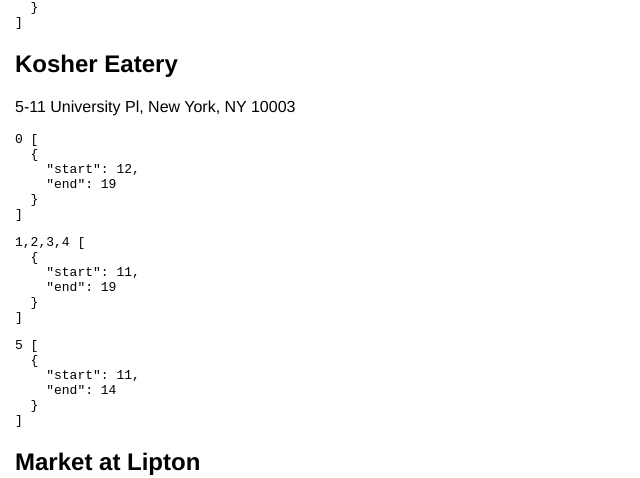
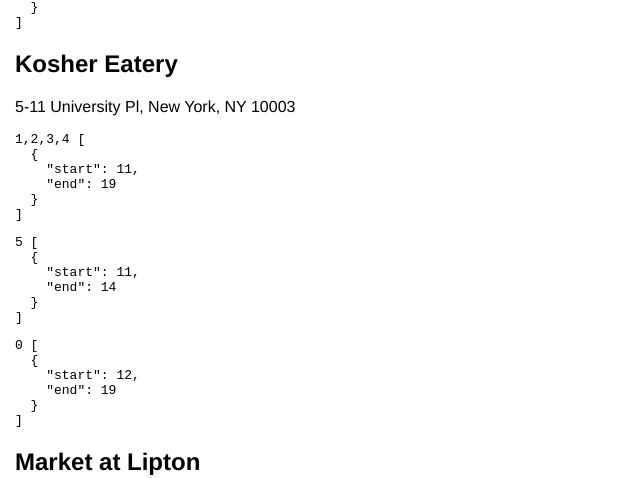
Before and after one commit to zhumingcheng697/NYU-Dining-Vue, a Vue app: page / in a window 1280 px wide. Shown: the part 1219-1697 px from the top of the page, without its empty margins (0-640 px from the left). Built offline with nearby package versions, Linux system fonts and the light colour scheme.

Commit message:
FIX: sunday comes last

```diff
--- a/src/components/Location.vue
+++ b/src/components/Location.vue
@@ -20,11 +20,12 @@
       return [street, city, state].filter(Boolean).join(", ") + (zip_code ? ` ${zip_code}` : "");
     },
     schedules() {
-      return Object.entries((this.locationInfo["schedules"] || []).filter((el) => {
+      return Object.entries(
+          (this.locationInfo["schedules"] || []).filter((el) => {
             return el["type"] === "location" && el["days"] && Array.isArray(el["days"]) && el["start_hour"] && el["end_hour"];
           }).reduce((prev, curr) => {
             const dayKey = curr["days"].sort((a, b) => {
-          return (a === 0 ? 7 : a) - (b === 0 ? 7 : b);
+              return ((a === 0 ? 7 : a) - (b === 0 ? 7 : b));
             }).join(",");
 
             if (!prev[dayKey]) {
@@ -33,10 +34,11 @@
 
             prev[dayKey].push({ start: curr["start_hour"], end: curr["end_hour"] });
             return prev;
-      }, {})).sort((a, b) => {
-        if (a[0] < b[0]) {
+          }, {})
+      ).sort((a, b) => {
+        if ((a[0] === "0" ? "7" : a[0]) < (b[0] === "0" ? "7" : b[0])) {
           return -1;
-        } else if (a[0] > b[0]) {
+        } else if ((a[0] === "0" ? "7" : a[0]) > (b[0] === "0" ? "7" : b[0])) {
           return 1;
         } else {
           return 0;
```
Lines whose indentation alone changed are shown as unchanged.
